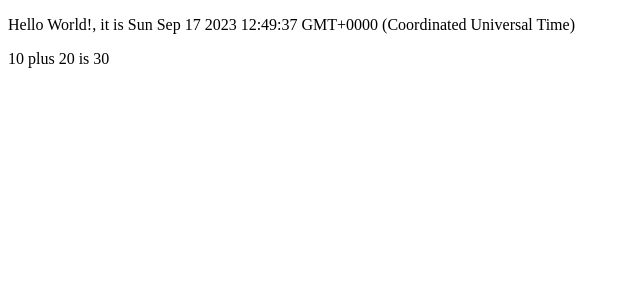
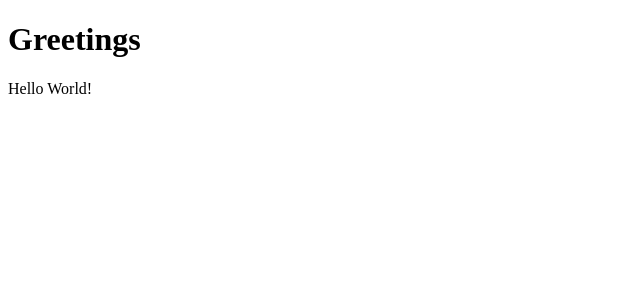
Before and after one commit to githubscientist/react-b47-b48, a React (Vite) app: page / in a window 1280 px wide. Shown: the top 300 px of the page, without its empty margins (0-640 px from the left). Built offline with nearby package versions, Linux system fonts and the light colour scheme.

Commit message:
multiple components

```diff
--- a/src/App.jsx
+++ b/src/App.jsx
@@ -1,20 +1,16 @@
-// our first react component
-// javascript function
-// for now it does not receive any arguments
-const App = () => {
-  const now = new Date();
-  const a = 10;
-  const b = 20;
-
-  console.log(now, a + b);
-
-  // returns a html
+const Hello = () => {
   return (
     <div>
-      <p>Hello World!, it is {now.toString()}</p>
-      <p>
-        {a} plus {b} is { a + b }
-      </p> <br />
+      <p>Hello World!</p>
+    </div>
+  )
+}
+
+const App = () => {
+  return (
+    <div>
+      <h1>Greetings</h1>
+      <Hello />
     </div>
   )
 }
```
